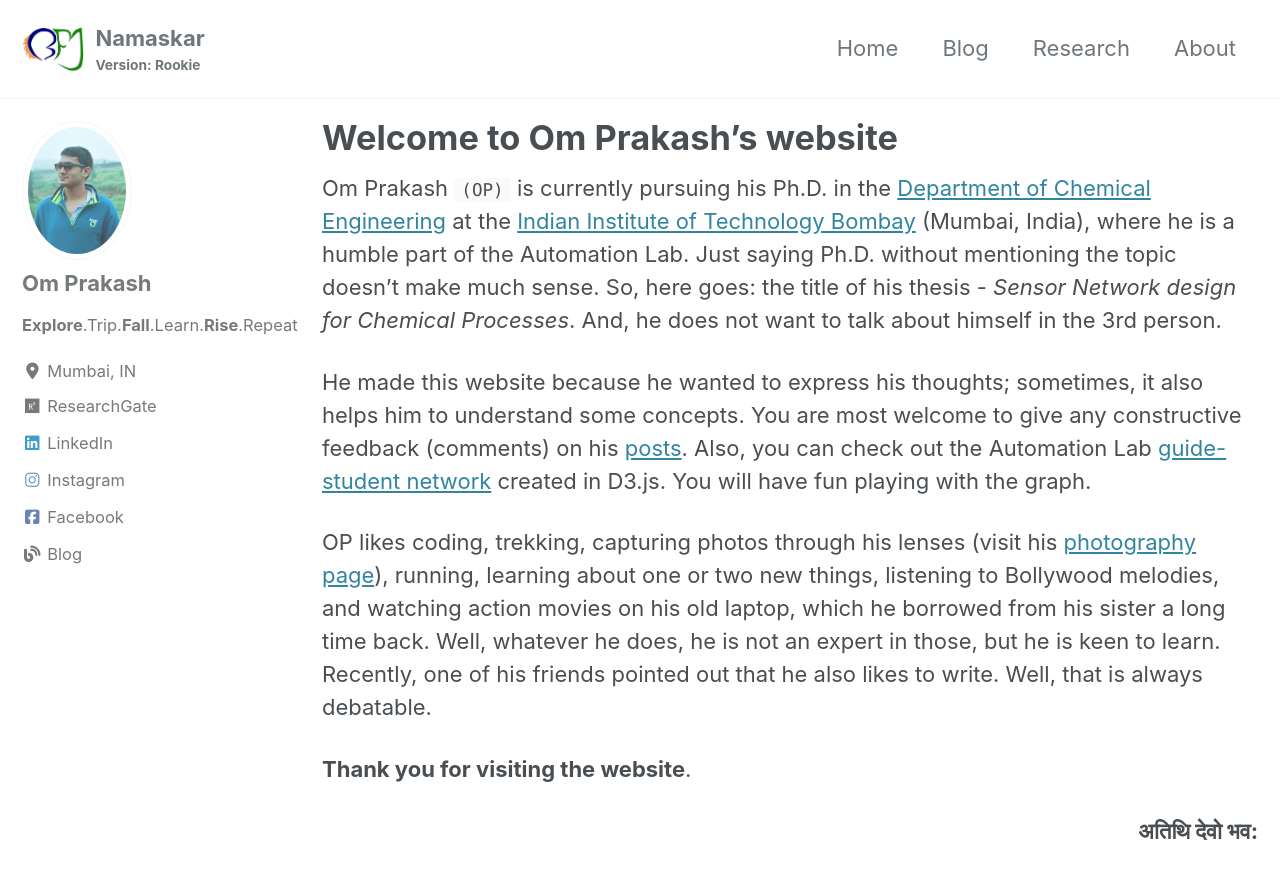
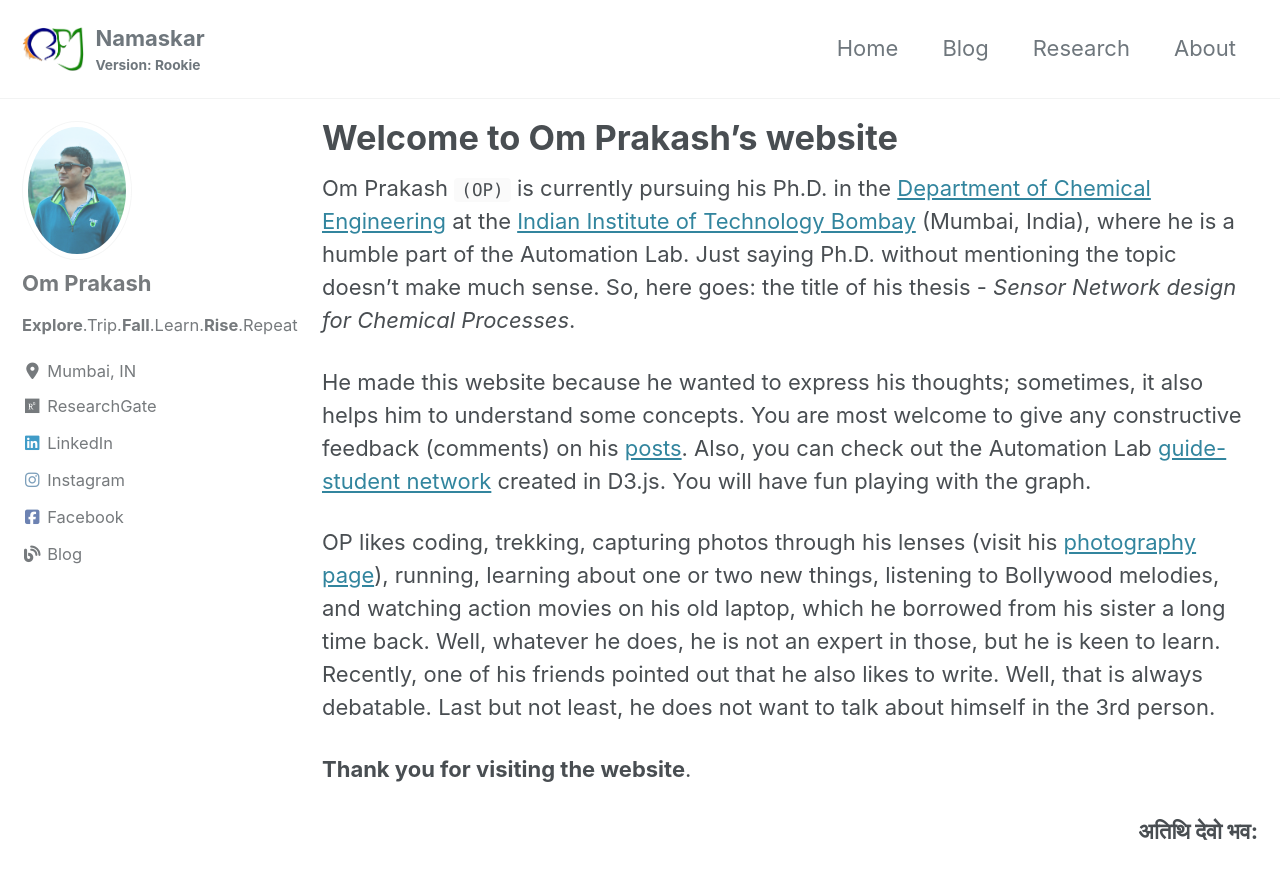
Before and after one commit to prakashoms/prakashoms.github.io, a Jekyll site: the page built from _pages/home.md, in a window 1280 px wide and 900 px high. Shown: the top 879 px of the window. Built offline with Jekyll 4.4.1, drawn with Linux system fonts in a browser that asks for light colours; cached includes are drawn as plain includes; nearby versions of some CDN libraries.

Commit message:
Update home.md

```diff
--- a/_pages/home.md
+++ b/_pages/home.md
@@ -5,11 +5,11 @@ permalink: /
 ---
 
 Om Prakash `(OP)` is currently pursuing his Ph.D. in the [Department of Chemical Engineering](https://www.che.iitb.ac.in/) at the [Indian Institute of Technology Bombay](http://www.iitb.ac.in/) (Mumbai, India), where he is a humble part of the Automation Lab.
-Just saying Ph.D. without mentioning the topic doesn't make much sense. So, here goes: the title of his thesis - *Sensor Network design for Chemical Processes*. And, he does not want to talk about himself in the 3rd person.
+Just saying Ph.D. without mentioning the topic doesn't make much sense. So, here goes: the title of his thesis - *Sensor Network design for Chemical Processes*.
 
 He made this website because he wanted to express his thoughts; sometimes, it also helps him to understand some concepts. You are most welcome to give any constructive feedback (comments) on his [posts](/blog/). Also, you can check out the Automation Lab [guide-student network](/automationlab-network/) created in D3.js. You will have fun playing with the graph.
 
-OP likes coding, trekking, capturing photos through his lenses (visit his [photography page](/photography/)), running, learning about one or two new things, listening to Bollywood melodies, and watching action movies on his old laptop, which he borrowed from his sister a long time back. Well, whatever he does, he is not an expert in those, but he is keen to learn. Recently, one of his friends pointed out that he also likes to write. Well, that is always debatable.
+OP likes coding, trekking, capturing photos through his lenses (visit his [photography page](/photography/)), running, learning about one or two new things, listening to Bollywood melodies, and watching action movies on his old laptop, which he borrowed from his sister a long time back. Well, whatever he does, he is not an expert in those, but he is keen to learn. Recently, one of his friends pointed out that he also likes to write. Well, that is always debatable. Last but not least, he does not want to talk about himself in the 3rd person.
 
 **Thank you for visiting the website**.
 {: .text-left}
```
